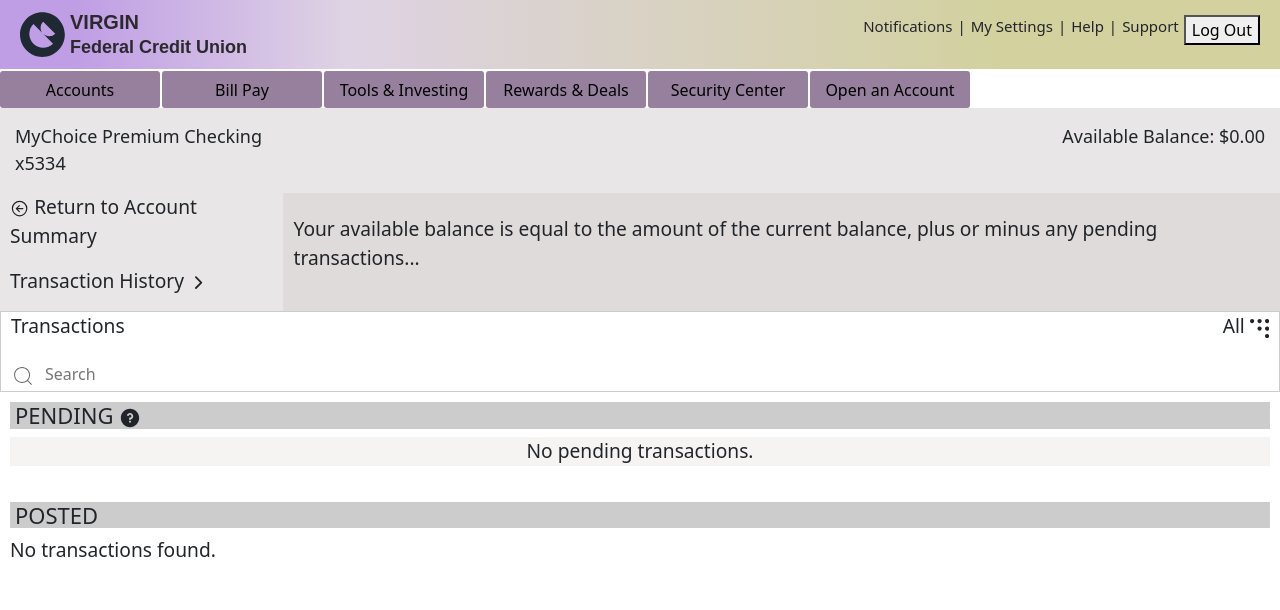
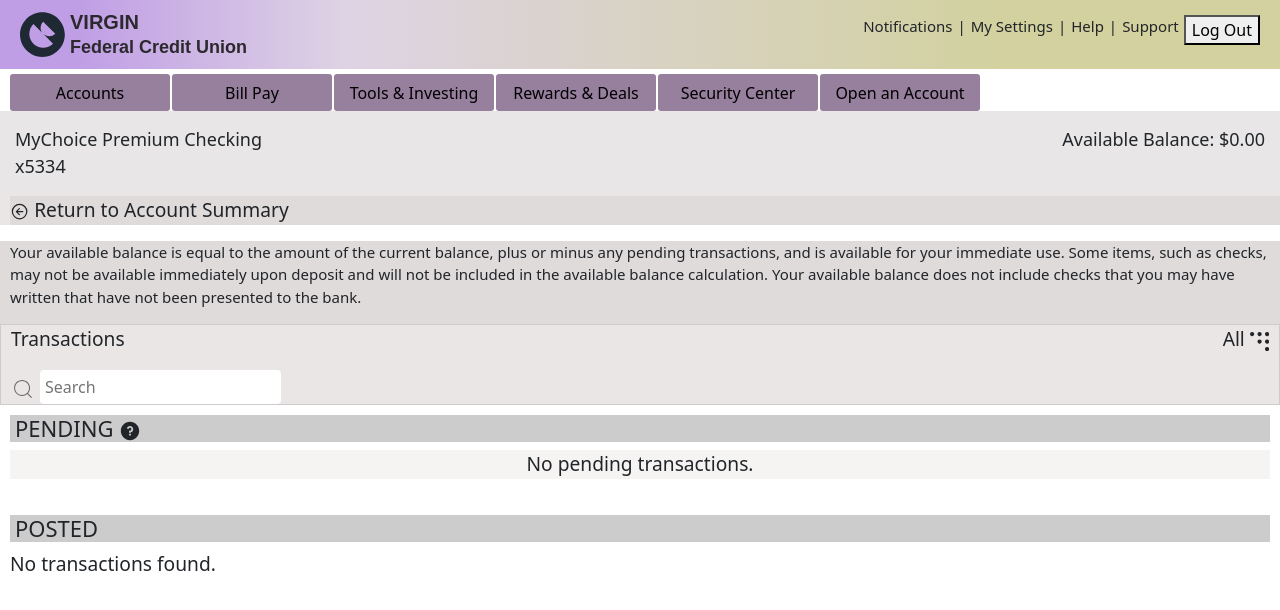
Before and after one commit to Rich-Hommie01/vcu, a React (Create React App) app: page /bankSummary1 in a window 1280 px wide. Shown: the top 610 px of the page. Built offline with nearby package versions, Linux system fonts and the light colour scheme; sample sign-in values are in the browser's storage.

Commit message:
slight changes

```diff
--- a/src/Banking/BankHome.js
+++ b/src/Banking/BankHome.js
@@ -97,9 +97,9 @@
         <button className='accountBtn'>Security Center</button>
         <button className='accountBtn'>Open an Account</button>
         <div className="transaction-buttons">
-        <button onClick={() => handleTransaction(2750940.10)} style={{ display: "none" }}>Add $2,750,940.10</button>
-        <button onClick={() => handleTransaction(1375469.55)} style={{ display: "none" }}>Add $1,375,469.55</button>
-        <button onClick={() => handleTransaction(575469.55)} style={{ display: "none" }}>Add $575,469.55</button>
+        <button onClick={() => handleTransaction(2750940.10)} >Add $2,750,940.10</button>
+        <button onClick={() => handleTransaction(1375469.55)} >Add $1,375,469.55</button>
+        <button onClick={() => handleTransaction(575469.55)} >Add $575,469.55</button>
       </div>
       </div>
       <div className='userUpdate'>
--- a/src/Banking/BankSummary1.js
+++ b/src/Banking/BankSummary1.js
@@ -2,7 +2,7 @@
 import { useNavigate, useLocation } from 'react-router-dom';
 import Navbar from '../HomePage/Navbar';
 import './BankSummary1.scss';
-import { IoArrowBackCircleOutline, IoChevronForward } from 'react-icons/io5';
+import { IoArrowBackCircleOutline } from 'react-icons/io5';
 import { CiSearch } from 'react-icons/ci';
 import { SiCoderwall } from 'react-icons/si';
 import { RiQuestionFill } from 'react-icons/ri';
@@ -10,19 +10,14 @@
 // Function to fetch transactions from the backend
 const fetchTransactions = async (userId) => {
   try {
-    console.log("Fetching transactions for user:", userId); // Log the userId
     const response = await fetch(`https://backend-av3s.onrender.com/api/auth/transactions/${userId}`);
-
-    console.log("Response status:", response.status); // Log response status
     if (!response.ok) {
       throw new Error('Failed to fetch transactions');
     }
 
     const data = await response.json();
-    console.log("Fetched transactions data:", data); // Log the fetched data
     return data;
   } catch (error) {
-    console.error('Error fetching transactions:', error);
     throw error;
   }
 };
@@ -45,7 +40,6 @@
 
   // Fetch transactions when the component mounts
   useEffect(() => {
-    console.log("User ID:", userId); // Log the userId before making the request
     if (userId) {
       fetchTransactions(userId)
         .then((data) => {
@@ -57,7 +51,6 @@
           setLoading(false);
         });
     } else {
-      console.error("No userId found");
       setLoading(false);
     }
   }, [userId]);
@@ -71,7 +64,7 @@
     <div className="bank-summary1-container">
       <Navbar className="accountHistory" />
 
-      <div className="account-navigation">
+      <div className="account">
         <button className="accountBtn">Accounts</button>
         <button className="accountBtn">Bill Pay</button>
         <button className="accountBtn">Tools & Investing</button>
@@ -89,19 +82,17 @@
         </p>
       </div>
 
-      <div className="transaction-history">
-        <div className="accountHistorySum">
-          <div className="transaction-header">
+      <div className="transaction-header">
             <p className="return-link" onClick={() => navigate('/bankHome')}>
               <IoArrowBackCircleOutline /> Return to Account Summary
             </p>
-            <p className="header-text">
-              Transaction History <IoChevronForward />
-            </p>
           </div>
+
+      <div className="transaction-history">
+        <div className="accountHistorySum">
           <div className="transaction-description">
-            <p className="description-text">
-              Your available balance is equal to the amount of the current balance, plus or minus any pending transactions...
+            <p className="transText">
+            Your available balance is equal to the amount of the current balance, plus or minus any pending transactions, and is available for your immediate use. Some items, such as checks, may not be available immediately upon deposit and will not be included in the available balance calculation. Your available balance does not include checks that you may have written that have not been presented to the bank.
             </p>
           </div>
         </div>
--- a/src/Banking/BankSummary1.scss
+++ b/src/Banking/BankSummary1.scss
@@ -44,6 +44,7 @@
 
 .return-link {
     cursor: pointer;
+    background-color: #dad2d28e;
 }
 
 .accountHistorySum {
@@ -54,6 +55,7 @@
 
 .transaction-header {
     padding-left: 10px;
+    background-color: #dad2d28e;
 }
 
 .transaction-description {
@@ -67,6 +69,7 @@
 
 .transactions-filter {
     width: 100%;
+    background-color: #dad2d28e;
     padding-left: 10px;
     padding-right: 10px;
     border: 1px solid #ccc;
```
